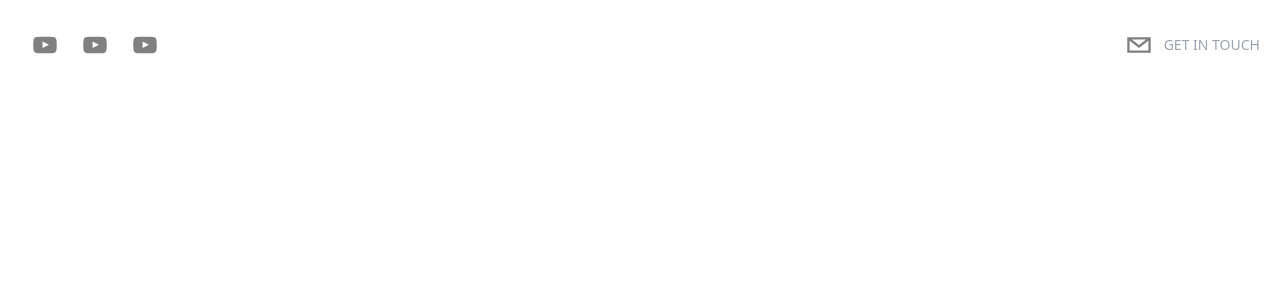
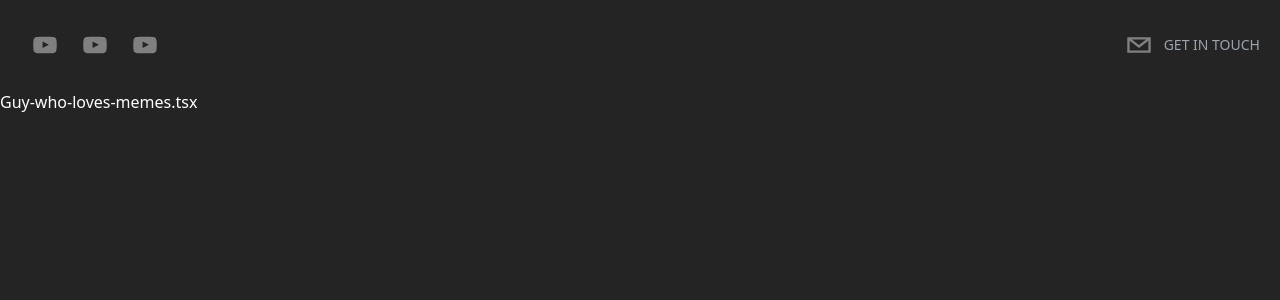
Before and after one commit to leancorv/nextjs-potfolio, a Next.js app: page / in a window 1280 px wide. Shown: the top 300 px of the page. Built offline with nearby package versions, Linux system fonts and the light colour scheme.

Commit message:
Se implementa react-simple-typewriter

```diff
--- /dev/null
+++ b/components/Hero.tsx
@@ -0,0 +1,25 @@
+import React from 'react'
+import { Cursor, useTypewriter } from 'react-simple-typewriter';
+
+type Props = {}
+
+export default function Hero({ }: Props) {
+    const [text, count] = useTypewriter({
+        words: [
+            "Hi, my name is Leandro",
+            "Guy-who-loves-memes.tsx",
+            "<ButLovesToCodeMore />"
+        ],
+        loop: true,
+        delaySpeed: 2000,
+    });
+
+    return (
+        <div>
+            <h1>
+                <span>{text}</span>
+                <Cursor cursorColor="#F7AB0A" />
+            </h1>
+        </div>
+    )
+}
--- a/package.json
+++ b/package.json
@@ -19,6 +19,7 @@
     "next": "13.1.1",
     "react": "18.2.0",
     "react-dom": "18.2.0",
+    "react-simple-typewriter": "^5.0.1",
     "react-social-icons": "^5.15.0",
     "typescript": "4.9.4"
   },
--- a/pages/index.tsx
+++ b/pages/index.tsx
@@ -1,9 +1,10 @@
 import Head from 'next/head'
 import Header from '../components/Header'
+import Hero from '../components/Hero'
 
 export default function Home() {
   return (
-    <>
+    <div className="bg-[rgb(36,36,36)] text-white h-screen">
       <Head>
         <title>Leandro's Portfolio</title>
       </Head>
@@ -12,6 +13,9 @@
       <Header />
 
       {/* Hero */}
+      <section id='hero'>
+        <Hero />
+      </section>
 
       {/* About */}
 
@@ -23,6 +27,6 @@
 
       {/* Contact Me */}
 
-    </>
+    </ div>
   )
 }
```
Also changed, not shown: 1 other file (tests, documents, lock files or other folders).
